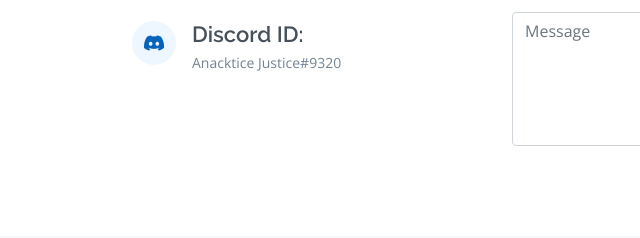
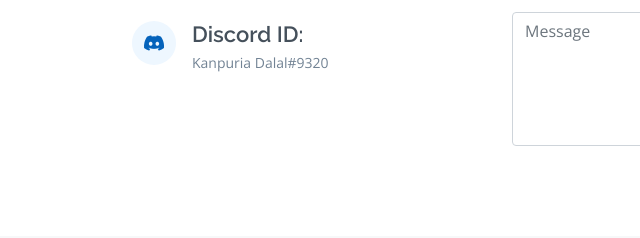
Before and after one commit to anacktice/anacktice.github.io, a plain HTML site: page index.html in a window 1280 px wide. Shown: the part 3882-4120 px from the top of the page, 0-640 px from the left. Drawn offline with nearby package versions, Linux system fonts and the light colour scheme.

Commit message:
Update index.html

```diff
--- a/index.html
+++ b/index.html
@@ -347,7 +347,7 @@
               <div class="discord">
                 <i class="bi bi-discord"></i>
                 <h4>Discord ID:</h4>
-                <p>Anacktice Justice#9320</p>
+                <p>Kanpuria Dalal#9320</p>
               </div>
 
             </div>
```
